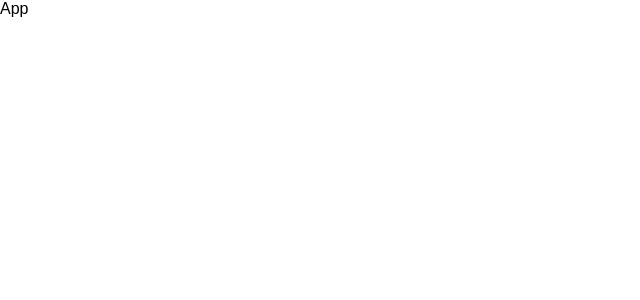
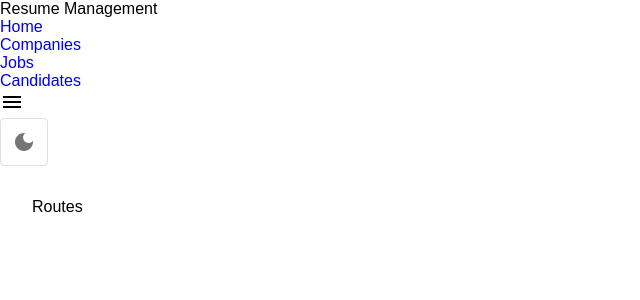
Before and after one commit to viki2207/frontend-TS-React, a React (Create React App) app: page / in a window 1280 px wide. Shown: the top 300 px of the page, without its empty margins (0-640 px from the left). Built offline with nearby package versions, Linux system fonts and the light colour scheme.

Commit message:
working with navbar and mode section

```diff
--- a/package.json
+++ b/package.json
@@ -3,6 +3,10 @@
   "version": "0.1.0",
   "private": true,
   "dependencies": {
+    "@emotion/react": "^11.11.4",
+    "@emotion/styled": "^11.11.0",
+    "@mui/icons-material": "^5.15.11",
+    "@mui/material": "^5.15.11",
     "@testing-library/jest-dom": "^5.17.0",
     "@testing-library/react": "^13.4.0",
     "@testing-library/user-event": "^13.5.0",
@@ -12,6 +16,7 @@
     "@types/react-dom": "^18.2.19",
     "react": "^18.2.0",
     "react-dom": "^18.2.0",
+    "react-router-dom": "^6.22.1",
     "react-scripts": "5.0.1",
     "sass": "^1.71.1",
     "typescript": "^4.9.5",
--- a/src/App.tsx
+++ b/src/App.tsx
@@ -1,8 +1,16 @@
-import React from 'react'
+import { useContext } from "react";
+import { ThemeContext } from "./context/theme.context";
+import Navbar from "./components/navbar/Navbar.components";
 
 const App = () => {
+  const {darkMode} = useContext(ThemeContext);
+  const appStyles = darkMode ? "app dark" :"app"
   return (
-    <div className='app'>App</div>
+    <div className={appStyles}>
+      <Navbar/>   <div className="wrapper">
+        Routes
+      </div>
+    </div>
   )
 }
 
--- /dev/null
+++ b/src/components/navbar/Navbar.components.tsx
@@ -0,0 +1,44 @@
+import React from 'react'
+import { useContext } from 'react';
+import './navbar.scss'
+import {Link}from "react-router-dom";
+import {Menu, LightMode, DarkMode} from "@mui/icons-material";
+import { ToggleButton } from '@mui/material';
+import { ThemeContext } from '../../context/theme.context';
+
+const links = [
+{href:"/", label:"Home"},
+{href:"/companies" , label:"Companies"},
+{href:"/jobs", label:"Jobs"},
+{href:"/candidates", label:"Candidates"},
+]
+
+const Navbar = () => {
+    const {darkMode,toggleDarkMode} = useContext(ThemeContext);
+  return (
+    <div className='navbar'>
+        <div className="brand">
+            <span>Resume Management</span>
+            <div className="menu">
+                <ul>
+                    {links.map(item =>(
+                        <li key ={item.href}>
+                            <Link to ={item.href}>{item.label}</Link>
+                        </li>
+                    ))}
+                </ul>
+            </div>
+            <div className="hamburger">
+                <Menu/>
+            </div>
+            <div className="toggle">
+                <ToggleButton value={"check"} selected={darkMode} onChange={toggleDarkMode}>
+                    {darkMode ? <LightMode/>:<DarkMode/>}
+                </ToggleButton>
+            </div>
+        </div>
+    </div>
+  )
+}
+
+export default Navbar
--- a/src/context/theme.context.tsx
+++ b/src/context/theme.context.tsx
@@ -1,16 +1,27 @@
-import{createContext,useState} from "react";
-interface IThemeContextInterface{
-    darkMode:boolean;
-    toggleDarkMode:() =>void;
+import { createContext, useState } from "react";
+
+interface IThemeContextInterface {
+   darkMode: boolean;
+   toggleDarkMode: () => void;
 }
+
 export const ThemeContext = createContext<IThemeContextInterface>({
-    darkMode:false,
-    toggleDarkMode:()=>{},
+   darkMode: false,
+   toggleDarkMode: () => {},
 });
-// const ThemeContextProvider =({children}) =>{
-//     const[darkMode,setDarkMode] = useState<boolean>(false);
-//     const toggleDarkMode:()=>void = ()=>{
-//         setDarkMode((prevState)=> !prevState)
-//  }
 
-//}
+interface IThemeContextProviderProps {
+   children: React.ReactNode;
+}
+
+const ThemeContextProvider = ({ children }: IThemeContextProviderProps) => {
+   const [darkMode, setDarkMode] = useState<boolean>(false);
+
+   const toggleDarkMode: () => void = () => {
+      setDarkMode((prevState) => !prevState);
+   };
+
+   return <ThemeContext.Provider value={{ darkMode, toggleDarkMode }}>{children}</ThemeContext.Provider>;
+};
+
+export default ThemeContextProvider;
--- a/src/global.scss
+++ b/src/global.scss
@@ -22,6 +22,7 @@
 ul{
     list-style: none;
 }
+//using for routes
 .wrapper{
     width:100%;
     padding:2rem;
@@ -34,6 +35,7 @@
 .app{
     color:var(--text-color1);
     background-color: var(--bg-color);
+    transition:all 0.3s ease-in-out;
     &.dark
     {
         --bg-color:#000;
```
Also changed, not shown: src/index.tsx (+8 -2 lines), 1 other file (tests, documents, lock files or other folders).
